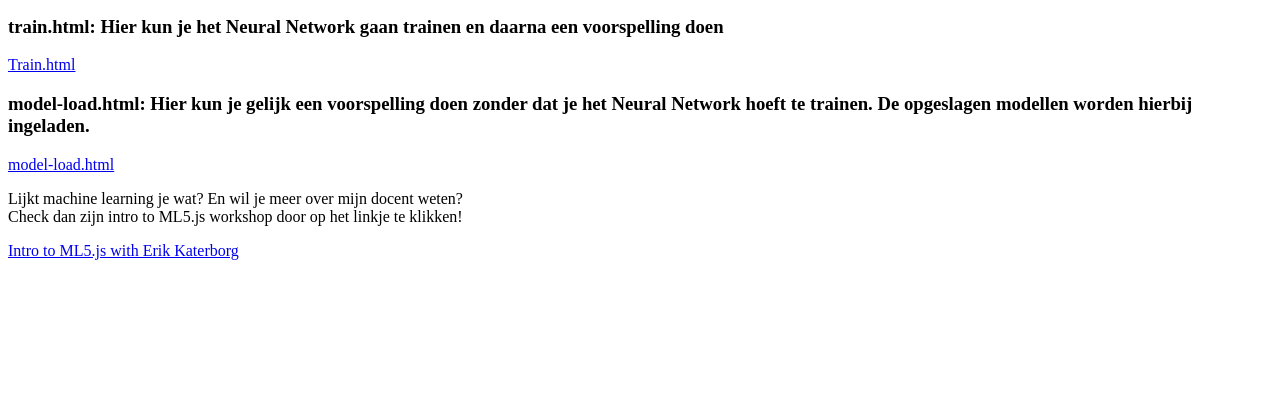
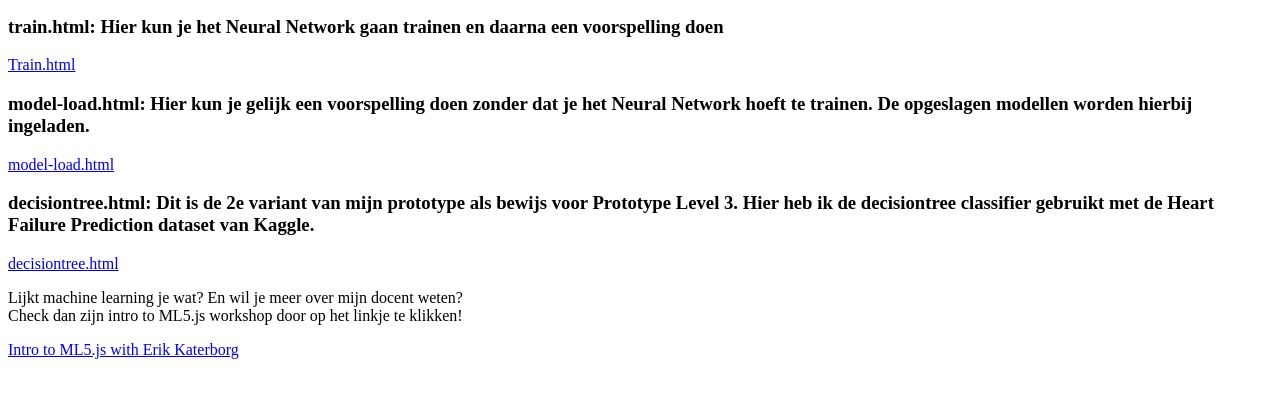
Before and after one commit to kimono-k/prg8-eindopdracht-heart-failure-predictor, a plain HTML site: page index.html in a window 1280 px wide. Shown: the part 101-498 px from the top of the page. Drawn offline with Linux system fonts and the light colour scheme.

Commit message:
decisiontree index add

```diff
--- a/index.html
+++ b/index.html
@@ -26,6 +26,13 @@
     </h3>
     <a href="model-load.html">model-load.html</a>
 
+    <h3>
+      decisiontree.html: Dit is de 2e variant van mijn prototype als bewijs voor
+      Prototype Level 3. Hier heb ik de decisiontree classifier gebruikt met de
+      Heart Failure Prediction dataset van Kaggle.
+    </h3>
+    <a href="decisiontree.html">decisiontree.html</a>
+
     <p>
       Lijkt machine learning je wat? En wil je meer over mijn docent weten?
       <br />
```
